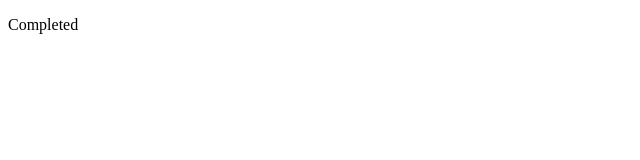
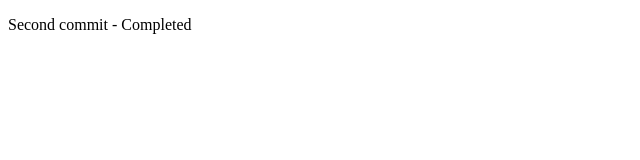
Before and after one commit to LiaoxyuCM/gittest, a plain HTML site: page index.html in a window 1280 px wide. Shown: the whole page, without its empty margins (0-640 px from the left). Drawn offline with Linux system fonts and the light colour scheme.

Commit message:
Second commit

```diff
--- a/index.html
+++ b/index.html
@@ -6,6 +6,6 @@
     <title>Document</title>
 </head>
 <body>
-    <p>Completed</p>
+    <p>Second commit - Completed</p>
 </body>
 </html>
```
